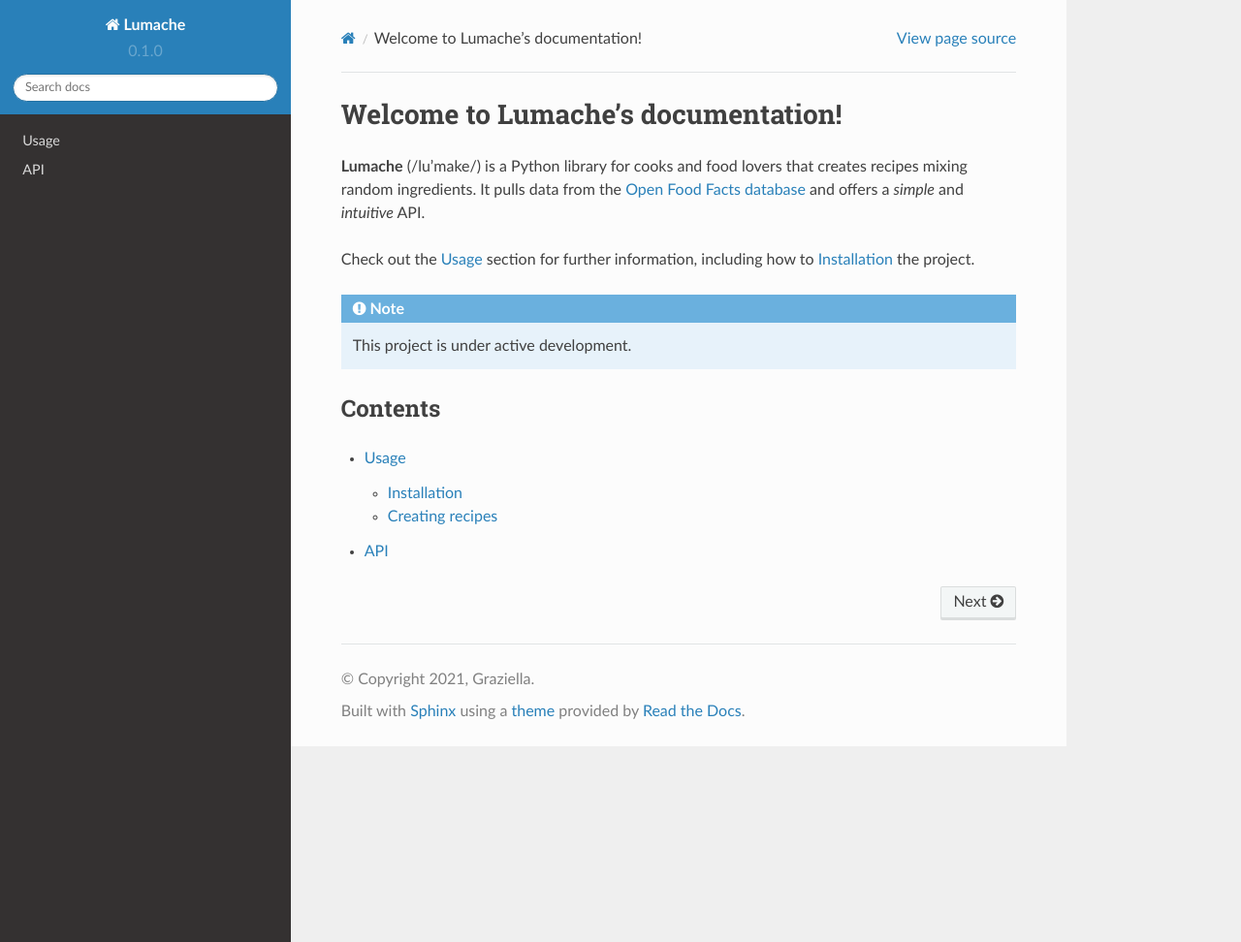
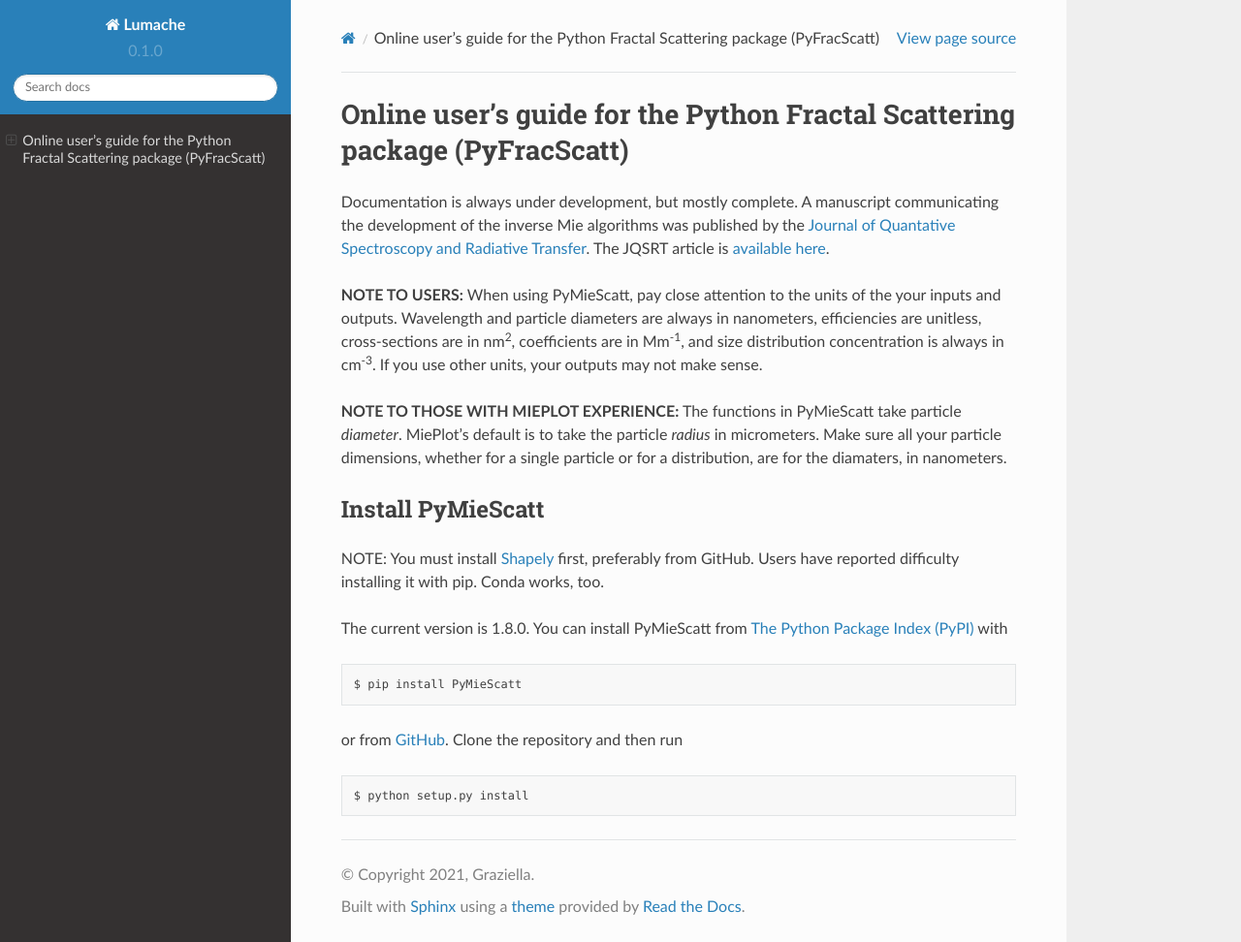
Before and after one commit to beelerpayton/FracScatt, a Sphinx documentation site: the page built from docs/source/index.rst, in a window 1280 px wide and 972 px high. Shown: the whole window at 97% size. Built offline with Sphinx 7.4.7 and the Read the Docs theme 2.0.0, drawn with Linux system fonts in a browser that asks for light colours.

Commit message:
Update index.rst

```diff
--- a/docs/source/index.rst
+++ b/docs/source/index.rst
@@ -1,22 +1,29 @@
-Welcome to Lumache's documentation!
-===================================
+.. FracScatt documentation master file, created by
+   sphinx-quickstart on Mon Feb 28 21:38:26 2022.
+   You can adapt this file completely to your liking, but it should at least
+   contain the root `toctree` directive.
 
-**Lumache** (/lu'make/) is a Python library for cooks and food lovers
-that creates recipes mixing random ingredients.
-It pulls data from the `Open Food Facts database <https://world.openfoodfacts.org/>`_
-and offers a *simple* and *intuitive* API.
 
-Check out the :doc:`usage` section for further information, including
-how to :ref:`installation` the project.
+Online user's guide for the Python Fractal Scattering package (PyFracScatt)
+======================================================================
 
-.. note::
+Documentation is always under development, but mostly complete. A manuscript communicating the development of the inverse Mie algorithms was published by the `Journal of Quantative Spectroscopy and Radiative Transfer <http://www.sciencedirect.com/science/journal/00224073>`_. The JQSRT article is `available here <https://doi.org/10.1016/j.jqsrt.2017.10.012>`_.
 
-   This project is under active development.
+**NOTE TO USERS:** When using PyMieScatt, pay close attention to the units of the your inputs and outputs. Wavelength and particle diameters are always in nanometers, efficiencies are unitless, cross-sections are in nm\ :sup:`2`, coefficients are in Mm\ :sup:`-1`, and size distribution concentration is always in cm\ :sup:`-3`. If you use other units, your outputs may not make sense.
 
-Contents
---------
+**NOTE TO THOSE WITH MIEPLOT EXPERIENCE:** The functions in PyMieScatt take particle *diameter*. MiePlot's default is to take the particle *radius* in micrometers. Make sure all your particle dimensions, whether for a single particle or for a distribution, are for the diamaters, in nanometers.
 
-.. toctree::
 
-   usage
-   api
+Install PyMieScatt
+------------------
+
+NOTE: You must install `Shapely <https://shapely.readthedocs.io/>`_ first, preferably from GitHub. Users have reported difficulty installing it with pip. Conda works, too.
+
+The current version is 1.8.0. You can install PyMieScatt from `The Python Package Index (PyPI) <https://pypi.python.org/pypi/PyMieScatt>`_ with ::
+
+   $ pip install PyMieScatt
+
+
+or from `GitHub <https://github.com/bsumlin/PyMieScatt>`_. Clone the repository and then run ::
+
+   $ python setup.py install
```
